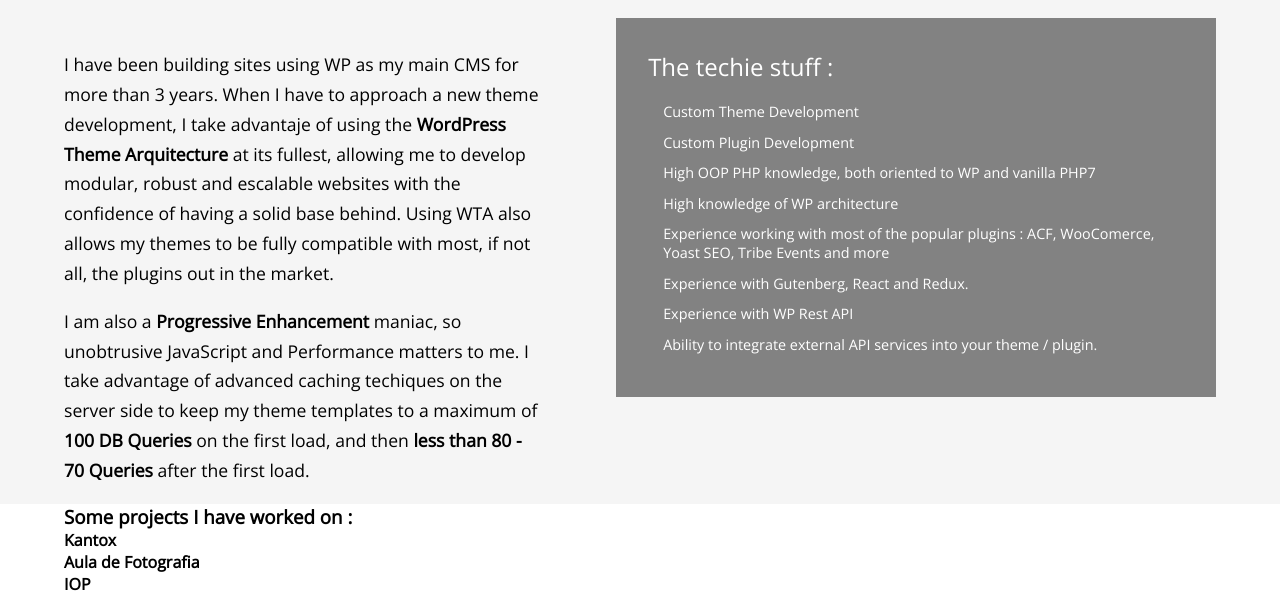
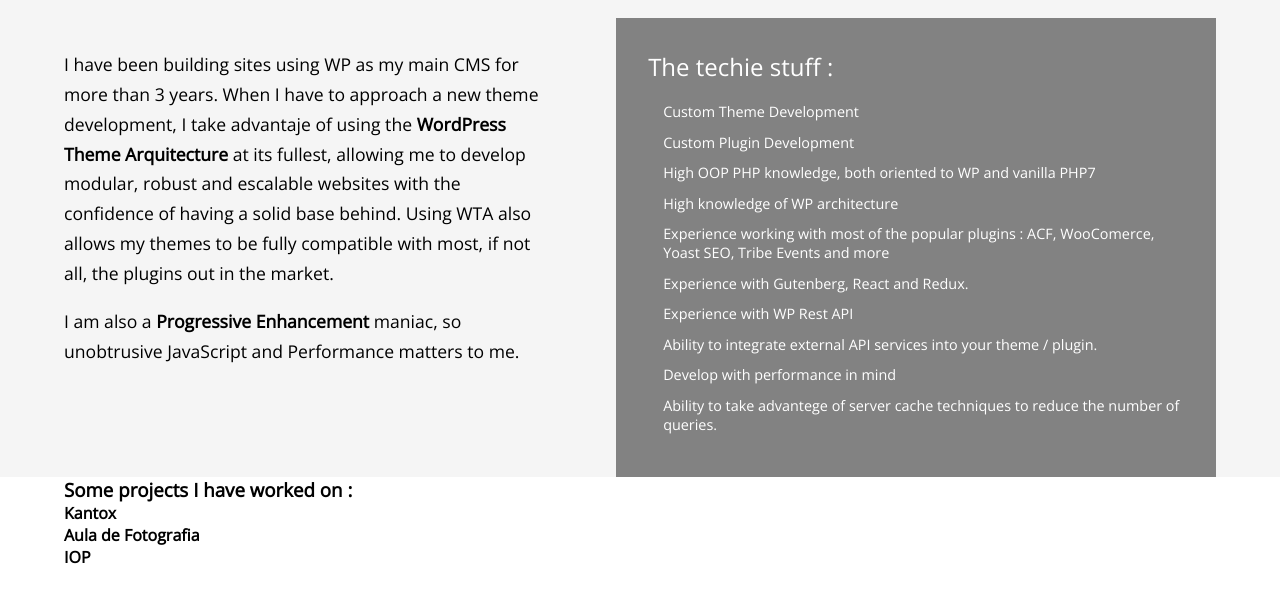
Before and after one commit to davidguerreiro/portfolio3.0, a plain HTML site: page index.html in a window 1280 px wide. Shown: the part 745-1340 px from the top of the page. After the commit the page ends 1313 px from the top, so only its background shows below. Drawn offline with nearby package versions, Linux system fonts and the light colour scheme.

Commit message:
add some extra hardcoded content to wordpress skills section

```diff
--- a/index.html
+++ b/index.html
@@ -84,9 +84,7 @@
                                 be fully compatible with most, if not all, the plugins out in the market.
                             </p>
                             <p>
-                            I am also a <b>Progressive Enhancement</b> maniac, so unobtrusive JavaScript and Performance matters to me. I take advantage
-                            of advanced caching techiques on the server side to keep my theme templates to a maximum of <b>100 DB Queries</b> on the first load, and then
-                            <b>less than 80 - 70 Queries</b> after the first load.
+                                I am also a <b>Progressive Enhancement</b> maniac, so unobtrusive JavaScript and Performance matters to me.
                             </p>
                         </div>
                         <div class="skill-section__list-wrapper wp-section__list">
@@ -100,6 +98,8 @@
                                 <li>Experience with Gutenberg, React and Redux.</li>
                                 <li>Experience with WP Rest API</li>
                                 <li>Ability to integrate external API services into your theme / plugin.</li>
+                                <li>Develop with performance in mind</li>
+                                <li>Ability to take advantege of server cache techniques to reduce the number of queries.</li>
                             </ul>
                         </ul>
 
```
